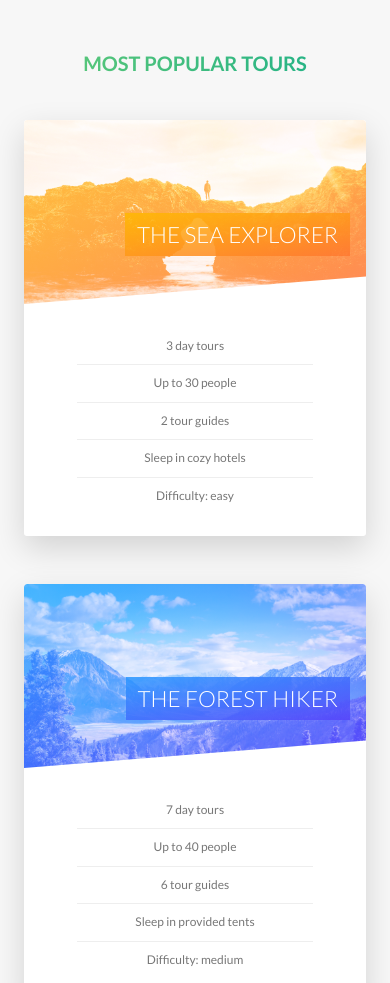
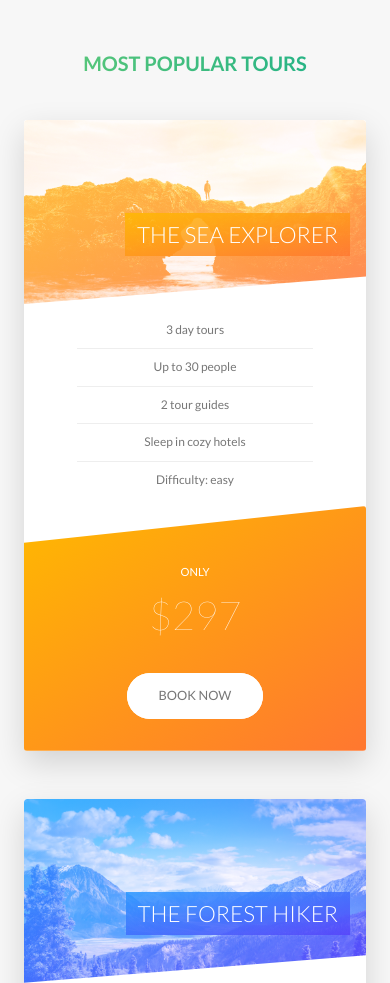
Before and after one commit to nickizen20/naturetours, a website: page index.html in a window 390 px wide. Shown: the part 2740-3723 px from the top of the page. Drawn offline with Linux system fonts and the light colour scheme.

Commit message:
making cards section responsive

```diff
--- a/sass/components/_cards.scss
+++ b/sass/components/_cards.scss
@@ -184,6 +184,49 @@
         font-weight: 100;
     }
 
+    //Responsive
     @include respond(tab-port) {
+        height: auto;
+        border-radius: 3px;
+        background-color: $color-white;
+        box-shadow: 0 1.5rem 4rem rgba($color-black, 0.15);
+
+        &__side {
+            height: auto;
+            position: relative;
+            box-shadow: none;
+
+            &--back {
+                transform: rotateY(0);
+                clip-path: polygon(0 15%, 100% 0, 100% 100%, 0 100%);
+            }
+        }
+
+        &:hover &__side--front {
+            transform: rotateY(0);
+        }
+
+        &__details {
+            padding: 1rem 3rem;
+        }
+
+        // Back Side Styling
+        &__cta {
+            position: relative;
+            top: 0;
+            left: 0;
+            transform: translate(0);
+            width: 100%;
+            padding: 7rem 4rem 4rem;
+        }
+
+        &__price-box {
+            margin-bottom: 3rem;
+        }
+
+        &__price-value {
+            font-size: 5rem;
+            font-weight: 100;
+        }
     }
 }
```
Also changed, not shown: css/style.css.
